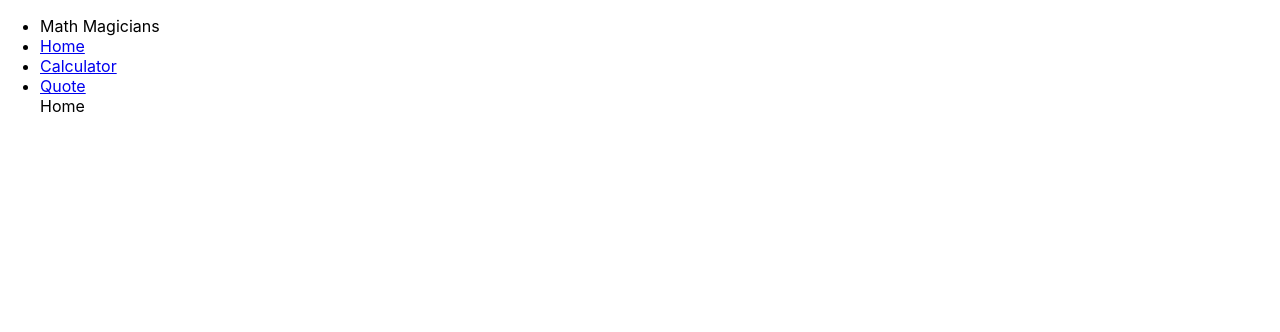
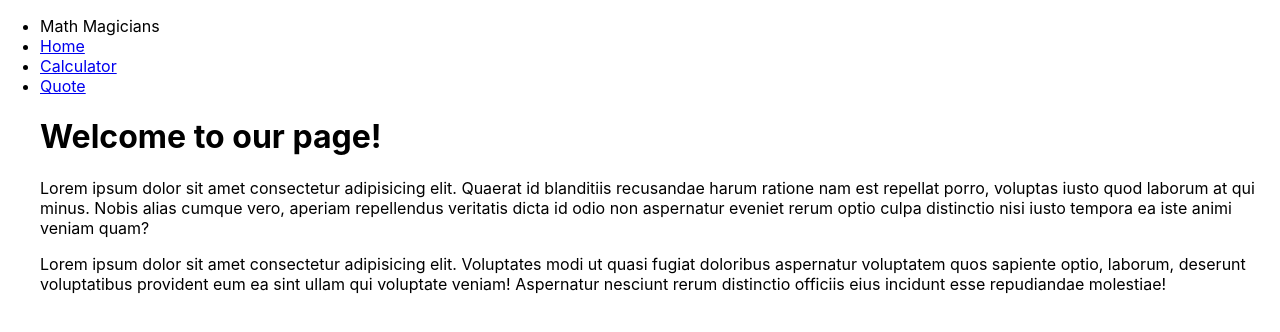
Before and after one commit to turtle94720-stack/Math-Magicians, a React (Create React App) app: page / in a window 1280 px wide. Shown: the top 332 px of the page. Built offline with nearby package versions, Linux system fonts and the light colour scheme.

Commit message:
add quote.js

```diff
--- a/src/App.js
+++ b/src/App.js
@@ -2,6 +2,7 @@ import {
   BrowserRouter, Routes, Route, Outlet, Link,
 } from 'react-router-dom';
 import Calculator from './components/calculator';
+import Home from './components/home';
 import './App.css';
 
 function Navbar() {
@@ -21,7 +22,7 @@ function App() {
     <BrowserRouter>
       <Routes>
         <Route path="/" element={<Navbar />}>
-          <Route index element={<div>Home</div>} />
+          <Route index element={<Home />} />
           <Route path="calculator" element={<Calculator />} />
           <Route path="quote" element={<div>Quote</div>} />
           <Route path="*" element={<div>Not found</div>} />
--- /dev/null
+++ b/src/components/quote.js
@@ -0,0 +1,6 @@
+/* eslint-disable max-len */
+const Quote = () => (
+  <p>Mathematics is not about numbers, equations, computations or algorithms: it is about understanding. - William Paul Thurston</p>
+);
+
+export default Quote;
```
